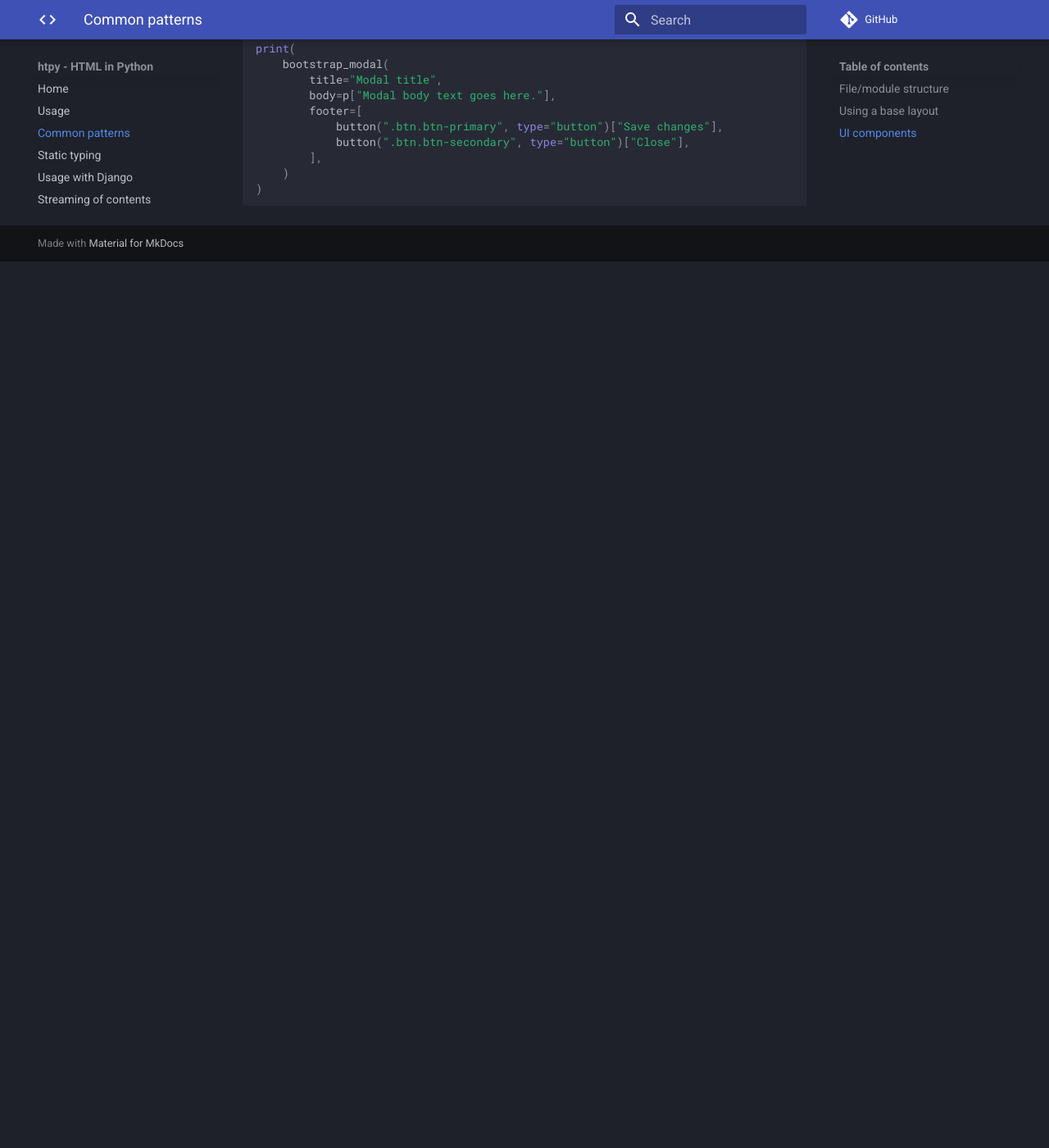
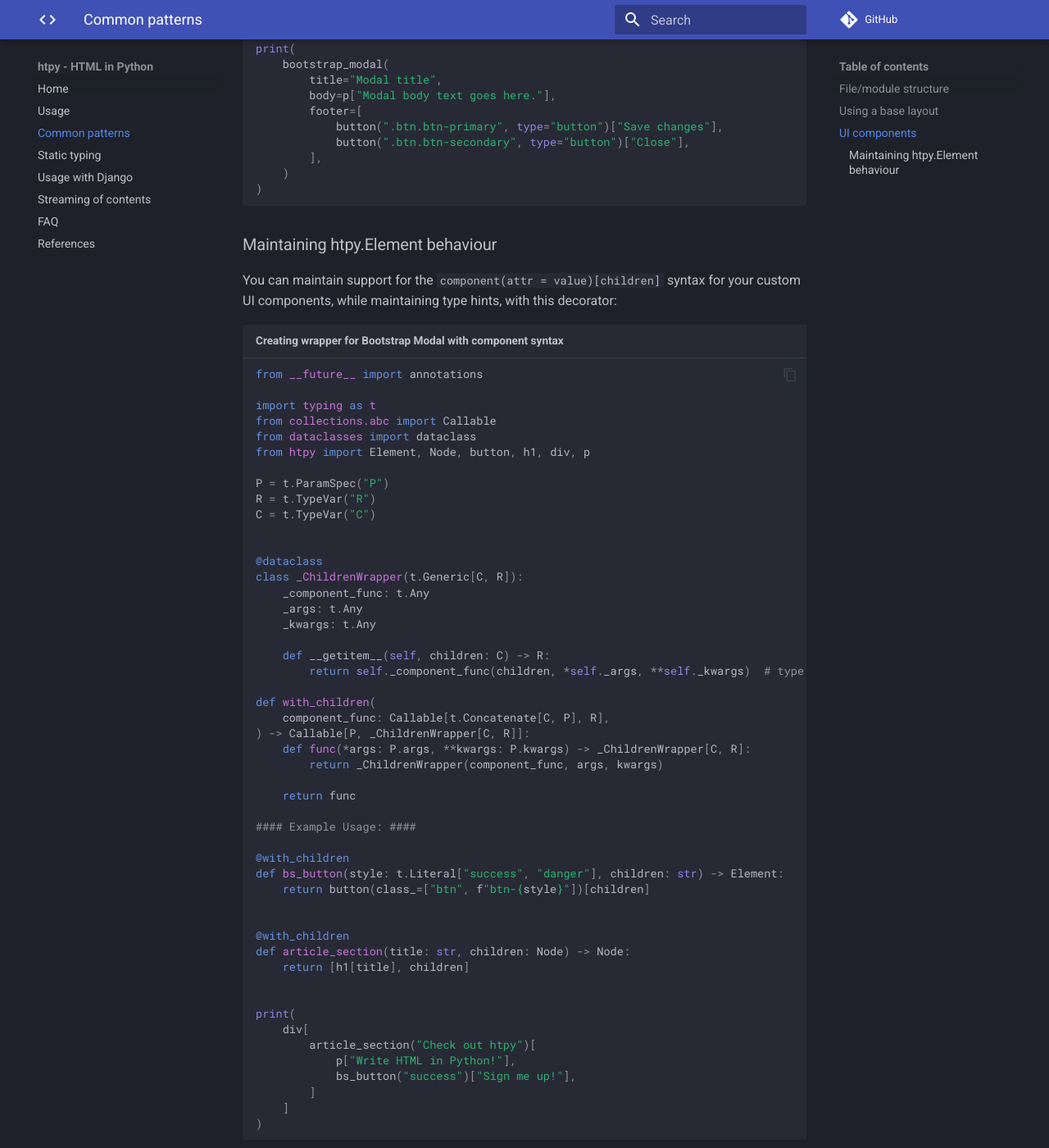
Before and after one commit to pelme/htpy, an MkDocs documentation site: the page built from docs/common-patterns.md, in a window 1280 px wide and 1400 px high, scrolled down 2823 px. Shown: the whole window at 82% size. Built offline with MkDocs 1.6.1 and Material for MkDocs 9.7.7, drawn with Linux system fonts in a browser that asks for light colours; comment, search, counter and statistics services are not loaded; before the commit the page ends 3142 px from its top, so only the background shows below that.

Commit message:
Docs: @with_children UI component pattern

````diff
--- a/docs/common-patterns.md
+++ b/docs/common-patterns.md
@@ -138,3 +138,60 @@
     )
 )
 ```
+
+### Maintaining htpy.Element behaviour
+
+You can maintain support for the `component(attr = value)[children]` syntax for
+your custom UI components, while maintaining type hints, with this decorator:
+
+```py title="Creating wrapper for Bootstrap Modal with component syntax"
+from __future__ import annotations
+
+import typing as t
+from collections.abc import Callable
+from dataclasses import dataclass
+from htpy import Element, Node, button, h1, div, p
+
+P = t.ParamSpec("P")
+R = t.TypeVar("R")
+C = t.TypeVar("C")
+
+
+@dataclass
+class _ChildrenWrapper(t.Generic[C, R]):
+    _component_func: t.Any
+    _args: t.Any
+    _kwargs: t.Any
+
+    def __getitem__(self, children: C) -> R:
+        return self._component_func(children, *self._args, **self._kwargs)  # type: ignore
+
+def with_children(
+    component_func: Callable[t.Concatenate[C, P], R],
+) -> Callable[P, _ChildrenWrapper[C, R]]:
+    def func(*args: P.args, **kwargs: P.kwargs) -> _ChildrenWrapper[C, R]:
+        return _ChildrenWrapper(component_func, args, kwargs)
+
+    return func
+
+#### Example Usage: ####
+
+@with_children
+def bs_button(style: t.Literal["success", "danger"], children: str) -> Element:
+    return button(class_=["btn", f"btn-{style}"])[children]
+
+
+@with_children
+def article_section(title: str, children: Node) -> Node:
+    return [h1[title], children]
+
+
+print(
+    div[
+        article_section("Check out htpy")[
+            p["Write HTML in Python!"],
+            bs_button("success")["Sign me up!"],
+        ]
+    ]
+)
+```
````
